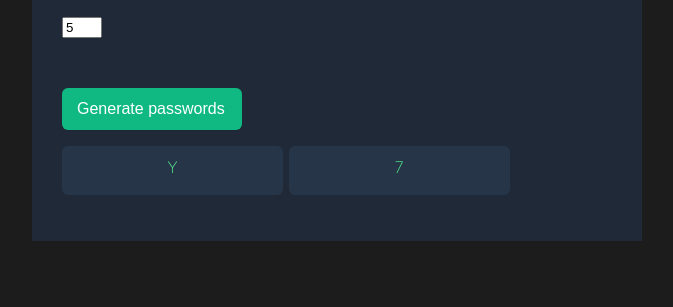
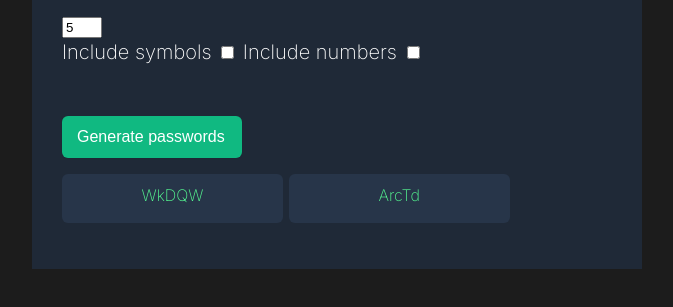
Before and after one commit to RitaCavalheiro/Password-generate, a plain HTML site: page index.html in a window 1280 px wide. Both pictures are taken after typing "5" into the empty fields and a click on the button "Generate passwords". Shown: the part 245-552 px from the top of the page, without its empty margins (303-976 px from the left). Drawn offline with Linux system fonts and the light colour scheme.

Commit message:
created function for user to select types of characters in their passwords

```diff
--- a/index.html
+++ b/index.html
@@ -11,7 +11,11 @@
             <p>Never use an insecure password again.</p>
             <input placeholder="Length of password" type="number" id="passwordLength" required></input>
             <br/>
-
+            <label for="include-symbols">Include symbols</label>
+            <input type="checkbox" id="include-symbols" name="include-symbols">
+            <label for="include-numbers">Include numbers</label>
+            <input type="checkbox" id="include-numbers" name="include-numbers">
+            <br/>
             <button onclick="randomPassword(passwordLength.value)">Generate passwords</button>
             <div>
                 <p class="password" id="one"> </p>
--- a/index.js
+++ b/index.js
@@ -1,27 +1,46 @@
 const characters = ["A","B","C","D","E","F","G","H","I","J","K","L","M","N","O","P","Q","R","S","T","U","V","W","X","Y","Z","a","b","c","d","e","f","g","h","i","j","k","l","m","n","o","p","q","r","s","t","u","v","w","x","y","z", "0", "1", "2", "3", "4", "5", "6", "7", "8", "9","~","`","!","@","#","$","%","^","&","*","(",")","_","-","+","=","{","[","}","]",",","|",":",";","<",">",".","?",
 "/"];
 
-let firstPasswordEd = document.getElementById("one")
-let secondPasswordEd = document.getElementById("two")
+const letters = ["A","B","C","D","E","F","G","H","I","J","K","L","M","N","O","P","Q","R","S","T","U","V","W","X","Y","Z","a","b","c","d","e","f","g","h","i","j","k","l","m","n","o","p","q","r","s","t","u","v","w","x","y","z"];
+
+const lettersNumbers = ["A","B","C","D","E","F","G","H","I","J","K","L","M","N","O","P","Q","R","S","T","U","V","W","X","Y","Z","a","b","c","d","e","f","g","h","i","j","k","l","m","n","o","p","q","r","s","t","u","v","w","x","y","z", "0", "1", "2", "3", "4", "5", "6", "7", "8", "9"];
+
+const lettersSymbols = ["A","B","C","D","E","F","G","H","I","J","K","L","M","N","O","P","Q","R","S","T","U","V","W","X","Y","Z","a","b","c","d","e","f","g","h","i","j","k","l","m","n","o","p","q","r","s","t","u","v","w","x","y","z","~","`","!","@","#","$","%","^","&","*","(",")","_","-","+","=","{","[","}","]",",","|",":",";","<",">",".","?",
+"/"];
+
+
+let firstPasswordEd = document.getElementById("one");
+let secondPasswordEd = document.getElementById("two");
 
 async function randomPassword() {
-let passwordLength = document.getElementById("passwordLength").value;
+    let passwordLength = document.getElementById("passwordLength").value;
+    let password1 = '';
+    let password2 = '';
+    let includeSymbols = document.getElementById("include-symbols").checked;
+    let includeNumbers = document.getElementById("include-numbers").checked;
 
- for (let i = 0; i < characters.length; i++) {
-        let password1 = '';
-        let password2 = '';
+    if (passwordLength == null || passwordLength <= 0){
+        alert("Please enter a number bigger than 0 to set the length of your password")
+    }
 
-        if (passwordLength == null || passwordLength <= 0){
-        alert("Please enter a number bigger than 0 to set the length of your password")
-        }
+    let charSet;
+    if (includeSymbols && includeNumbers) {
+        console.log(charSet = characters);
+    } else if (includeSymbols) {
+        console.log(charSet = lettersSymbols);
+    } else if (includeNumbers) {
+        console.log(charSet = lettersNumbers);
+    } else {
+        console.log(charSet = letters);
+    }
 
-        let randomNumber = Math.floor(Math.random() * characters.length);
-        password1 += characters[randomNumber];
+    for (let i = 0; i < passwordLength; i++) {
+        let randomNumber = Math.floor(Math.random() * charSet.length);
+        password1 += charSet[randomNumber];
         firstPasswordEd.textContent = password1;
 
-        randomNumber = Math.floor(Math.random() * characters.length);
-        password2 += characters[randomNumber];
+        randomNumber = Math.floor(Math.random() * charSet.length);
+        password2 += charSet[randomNumber];
         secondPasswordEd.textContent = password2;
     }
-
 }
```
